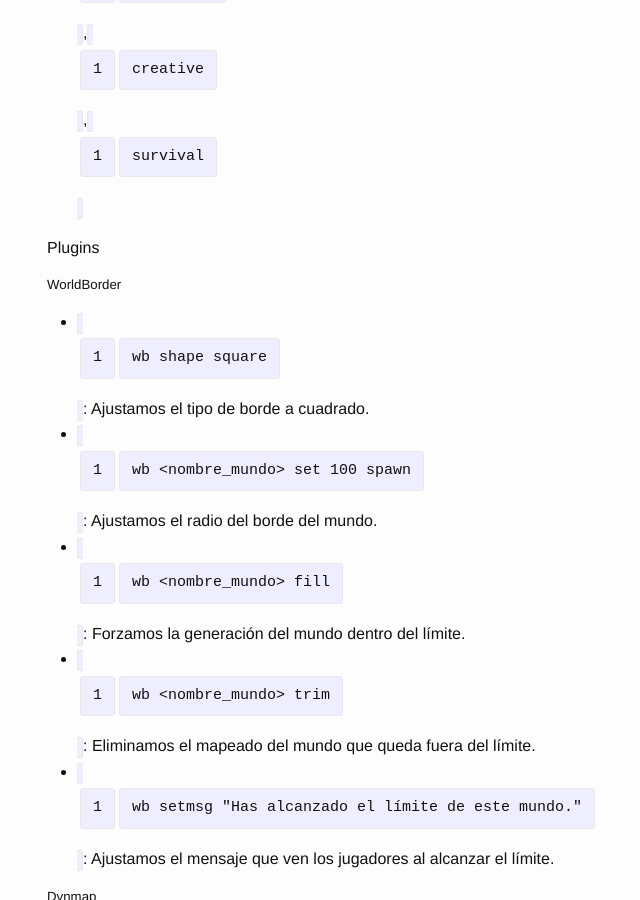
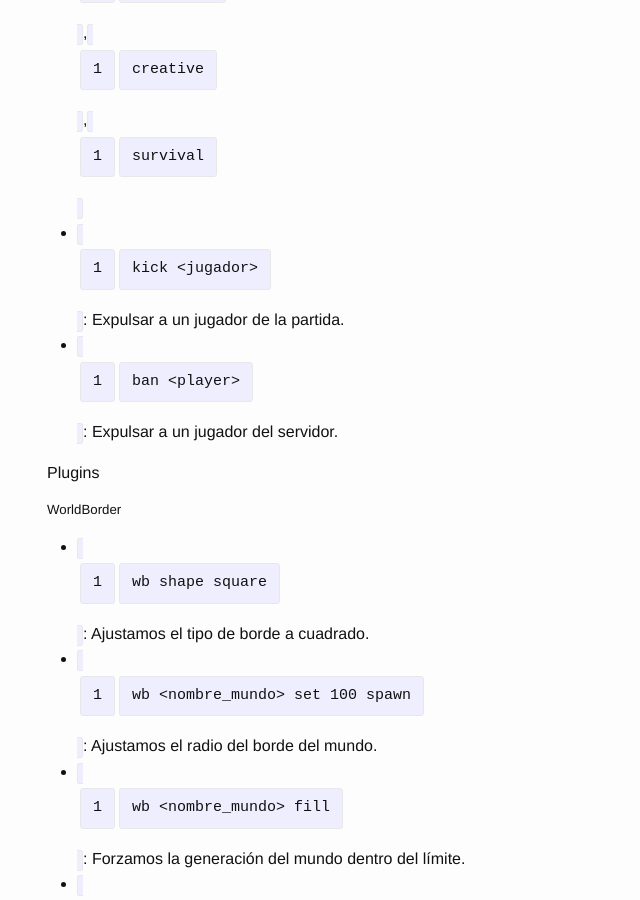
Before and after one commit to eduardofilo/eduardofilo.jekyll, a Jekyll site: the page built from proyectos/minecraft.md, in a window 1280 px wide and 900 px high, scrolled down 5194 px. Shown: the whole window, without its empty margins (223-863 px from the left). Built offline with Jekyll 4.4.1, drawn with Linux system fonts in a browser that asks for light colours; Markdown is read by kramdown in place of the engine named in the settings.

Commit message:
Comando Minecraft.

```diff
--- a/proyectos/minecraft.md
+++ b/proyectos/minecraft.md
@@ -177,6 +177,8 @@
 * `gamerule doMobSpawning false`: Evita que se generen Mobs (pasivos y enemigos). Util en modo creativo para evitar distracciones.
 * `give <jugador> <elemento> [cantidad] [data] [dataTag]`: Dar un elemento a un jugador.
 * `gamemode <modo> [jugador]`: Asigna el modo de juego a uno o a todos los jugadores de entre los siguientes posibles: `adventure`, `creative`, `survival`
+* `kick <jugador>`: Expulsar a un jugador de la partida.
+* `ban <player>`: Expulsar a un jugador del servidor.
 
 #### Plugins
 
```
